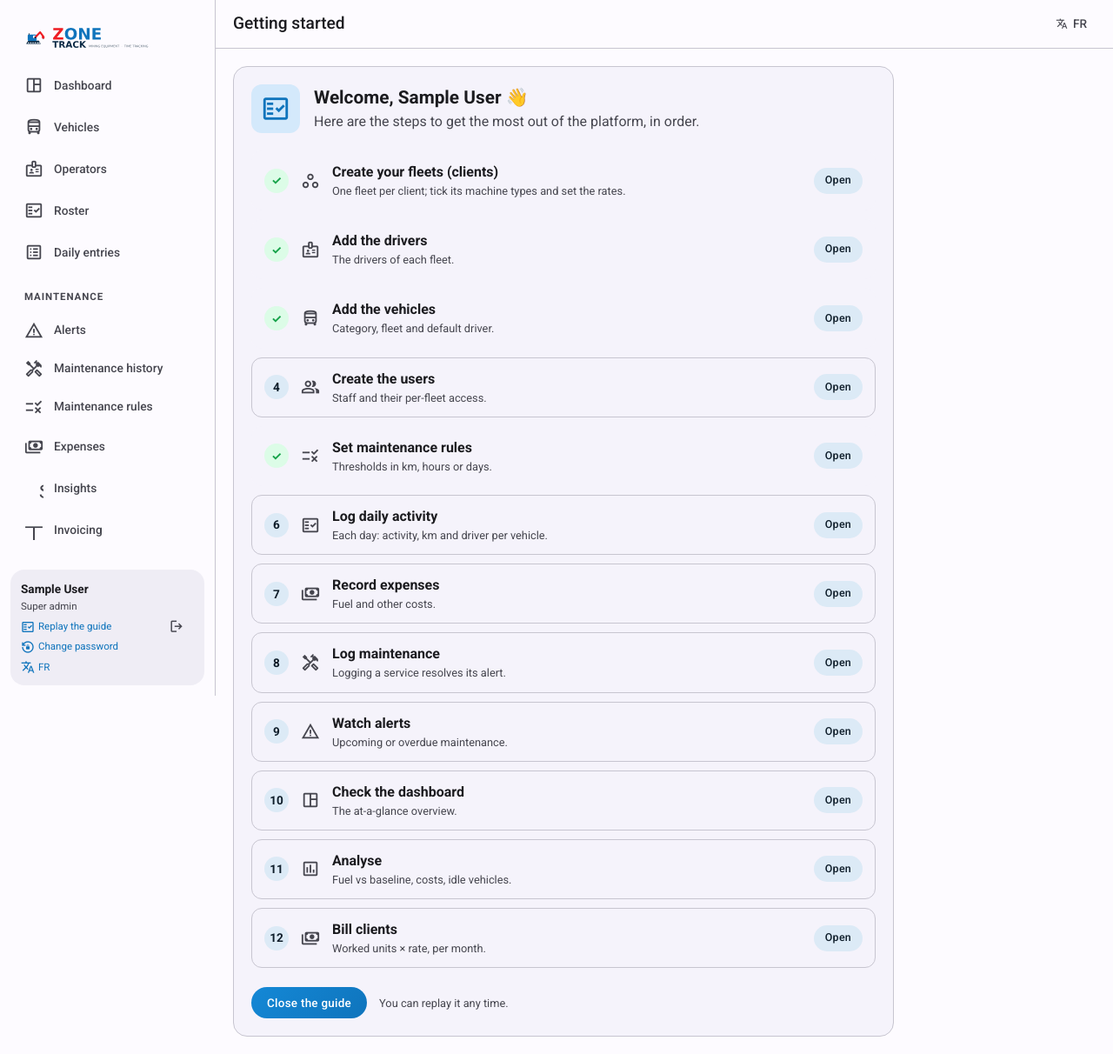
After one commit to DialloOumar/zone_web, a Flask app: page /bienvenue in a window 1280 px wide. The commit adds this page. Shown: the whole page at 87% size. Run offline with Flask 3, Linux system fonts and the light colour scheme; a user stored in the database is signed in; tables that the repository leaves empty hold one stand-in row (values such as "Sample post"); some libraries are stand-ins or nearby versions.

Commit message:
Add first-login welcome guide + per-role demo users
On first login the user is redirected to /bienvenue: a role-tailored
checklist in setup -> daily-ops -> piloting order, showing only the
steps their permissions allow. Admin setup steps auto-tick when the
data already exists. A "Revoir le guide" sidebar link replays it;
User.tour_seen_at (migration e5f6a7b8c9d0) records completion.

seed-demo now also creates one demo user per system role
(manager / supervisor / inspector / external, password <role>123) so
each onboarding flow can be tried; wipe-demo removes them.

Icons limited to ones in the current font subset (the new query_stats/
request_quote nav icons aren't in it yet — font subset to refresh
separately).

```diff
--- a/app.py
+++ b/app.py
@@ -407,6 +407,71 @@ def _home_url():
     return url_for("change_password")  # always available to a logged-in user
 
 
+def _onboarding_steps():
+    """The first-run guide for the current user, in setup→ops→piloting order,
+    filtered to what their role can actually do. Each step's `done` ticks the
+    box when the data already exists (None = a how-to, not a one-time setup)."""
+    t = get_t()
+    steps = []
+
+    def add(icon, key, endpoint, done=None, **kw):
+        steps.append({
+            "icon": icon, "done": done,
+            "title": t.get("tour.%s.t" % key, key),
+            "desc": t.get("tour.%s.d" % key, ""),
+            "url": url_for(endpoint, **kw) if endpoint else None,
+        })
+
+    # Phase 1 — configuration (super admin only)
+    if current_user.is_super_admin:
+        add("workspaces", "fleets", "admin.fleets",
+            done=Fleet.query.filter_by(is_active=True).count() > 0)
+        add("badge", "operators", "operators.index",
+            done=Operator.query.filter_by(is_active=True).count() > 0)
+        add("directions_bus", "vehicles", "vehicles.index",
+            done=Vehicle.query.filter_by(is_active=True).count() > 0)
+        add("group", "users", "admin.users",
+            done=User.query.filter_by(is_super_admin=False).count() > 0)
+        add("rule", "rules", "maintenance.rules",
+            done=MaintenanceRule.query.count() > 0)
+
+    # Phase 2 — daily operations
+    if has_perm("entry.create"):
+        add("fact_check", "entry", "entries.roster_index")
+    if has_perm("expense.create"):
+        add("payments", "expense", "expenses.index")
+    if has_perm("maintenance_record.create"):
+        add("handyman", "maint", "maintenance.records")
+    if has_perm("alert.view"):
+        add("warning", "alerts", "maintenance.alerts")
+
+    # Phase 3 — piloting
+    if has_perm("dashboard.view"):
+        add("space_dashboard", "dashboard", "dashboard")
+    if has_perm("insights.view"):
+        add("assessment", "insights", "insights.index")
+    if has_perm("invoicing.view"):
+        add("payments", "invoicing", "invoicing.index")
+    return steps
+
+
+@app.route("/bienvenue")
+@login_required
+def welcome():
+    """Role-based first-login guide (also reachable later via 'Revoir le guide')."""
+    return render_template("welcome.html", steps=_onboarding_steps(),
+                           first_time=current_user.tour_seen_at is None)
+
+
+@app.route("/bienvenue/termine", methods=["POST"])
+@login_required
+def welcome_done():
+    if current_user.tour_seen_at is None:
+        current_user.tour_seen_at = datetime.utcnow()
+        db.session.commit()
+    return redirect(_home_url())
+
+
 @app.route("/")
 @login_required
 def dashboard():
@@ -474,7 +539,10 @@ def login():
             login_user(user)
             log_action("LOGIN", "auth", detail="Successful login")
             db.session.commit()
-            return redirect(request.args.get("next") or _home_url())
+            dest = request.args.get("next")
+            if not dest and user.tour_seen_at is None:
+                dest = url_for("welcome")  # first login → role-based welcome guide
+            return redirect(dest or _home_url())
         # Log the attempt without exposing the user's typed username — the
         # request log + IP suffice for forensics. Avoid leaking that an
         # unknown username was attempted, to prevent username enumeration.
@@ -1083,16 +1151,25 @@ def seed_demo_cmd(days, force):
 
     db.session.commit()
 
-    # Optional demo manager (scoped to Zone Nord) to showcase fleet scoping.
-    fm = Role.query.filter_by(slug="fleet_manager").first()
-    if fm and not User.query.filter_by(username="manager").first():
-        mgr = User(username="manager", full_name="Chef Zone Nord", is_super_admin=False, lang="fr")
-        mgr.set_password("manager123")
-        db.session.add(mgr)
+    # One demo user per system role so each onboarding flow can be tried.
+    # (username, full name, password, role slug, fleet slug)
+    demo_users = [
+        ("manager",    "Chef Zone Nord",  "manager123",    "fleet_manager", "zone-nord"),
+        ("supervisor", "Superviseur Sud", "supervisor123", "supervisor",    "zone-sud"),
+        ("inspector",  "Inspecteur",      "inspector123",  "inspector",     "zone-nord"),
+        ("external",   "Client externe",  "external123",   "external",      "zone-nord"),
+    ]
+    for username, full_name, password, role_slug, fleet_slug in demo_users:
+        role = Role.query.filter_by(slug=role_slug).first()
+        if not role or fleet_slug not in fleets or User.query.filter_by(username=username).first():
+            continue
+        u = User(username=username, full_name=full_name, is_super_admin=False, lang="fr")
+        u.set_password(password)
+        db.session.add(u)
         db.session.flush()
-        db.session.add(UserFleet(user_id=mgr.id, fleet_id=fleets["zone-nord"].id, role_id=fm.id))
-        db.session.commit()
-        click.echo("  demo user: manager / manager123 (Fleet Manager on Zone Nord)")
+        db.session.add(UserFleet(user_id=u.id, fleet_id=fleets[fleet_slug].id, role_id=role.id))
+        click.echo("  demo user: %s / %s (%s)" % (username, password, role.name))
+    db.session.commit()
 
     click.echo(
         "Demo data seeded: %d fleets, %d vehicles, %d operators, %d daily entries, "
--- a/models.py
+++ b/models.py
@@ -41,6 +41,8 @@ class User(UserMixin, db.Model):
     is_super_admin = db.Column(db.Boolean, nullable=False, default=False)
     lang           = db.Column(db.String(5),  nullable=False, default="fr")
     is_active      = db.Column(db.Boolean,    nullable=False, default=True)
+    # When the user finished/skipped the first-login welcome guide (null = not yet).
+    tour_seen_at   = db.Column(db.DateTime,   nullable=True)
     created_at     = db.Column(db.DateTime,   nullable=False, default=datetime.utcnow)
 
     # UserFleet has two FKs pointing at users (user_id and assigned_by), so the
--- a/static/css/style.css
+++ b/static/css/style.css
@@ -998,6 +998,41 @@ a:hover { text-decoration: underline; }
 .welcome-banner h2 { font-size: 1.4rem; font-weight: 700; margin-bottom: 4px; }
 .welcome-banner p { opacity: 0.92; font-size: 0.92rem; }
 
+/* First-login welcome guide */
+.welcome-hero { display: flex; gap: 16px; align-items: flex-start; margin-bottom: 20px; }
+.welcome-hero__icon {
+    font-size: 34px; flex-shrink: 0;
+    color: var(--md-primary);
+    background: var(--md-primary-container);
+    width: 56px; height: 56px; border-radius: var(--shape-md);
+}
+.welcome-hero h2 { font-size: 1.3rem; font-weight: 700; }
+.tour-steps { list-style: none; margin: 0; padding: 0; display: flex; flex-direction: column; gap: 10px; }
+.tour-step {
+    display: flex; align-items: center; gap: 14px;
+    padding: 12px 14px;
+    border: 1px solid var(--md-outline-variant);
+    border-radius: var(--shape-md);
+}
+.tour-step.is-done { background: var(--md-surface-container-low); border-color: transparent; }
+.tour-step__num {
+    flex-shrink: 0; width: 28px; height: 28px; border-radius: 50%;
+    display: inline-flex; align-items: center; justify-content: center;
+    font-weight: 700; font-size: 0.85rem;
+    background: var(--md-secondary-container); color: var(--md-on-secondary-container);
+}
+.tour-step.is-done .tour-step__num { background: var(--c-green-bg); color: var(--c-green); }
+.tour-step.is-done .tour-step__num .material-symbols-outlined { font-size: 18px; }
+.tour-step__icon { font-size: 22px; color: var(--md-on-surface-variant); flex-shrink: 0; }
+.tour-step__body { flex: 1; min-width: 0; }
+.tour-step__title { font-weight: 600; }
+.tour-step__go { flex-shrink: 0; }
+.welcome-actions { display: flex; align-items: center; gap: 14px; flex-wrap: wrap; margin-top: 22px; }
+@media (max-width: 600px) {
+    .tour-step__icon { display: none; }
+    .tour-step__desc { display: none; }
+}
+
 .stat-grid {
     display: grid;
     grid-template-columns: repeat(auto-fit, minmax(210px, 1fr));
--- a/templates/base.html
+++ b/templates/base.html
@@ -116,6 +116,9 @@
                 <span class="sidebar-user-role">
                     {% if is_super_admin %}{{ t['role.super_admin'] }}{% else %}{{ t['role.user'] }}{% endif %}
                 </span>
+                <a href="{{ url_for('welcome') }}" class="sidebar-change-pw">
+                    <span class="material-symbols-outlined" style="font-size:16px;">fact_check</span> {{ t['tour.replay'] }}
+                </a>
                 <a href="{{ url_for('change_password') }}" class="sidebar-change-pw">
                     <span class="material-symbols-outlined" style="font-size:16px;">lock_reset</span> {{ t['nav.change_password'] }}
                 </a>
--- /dev/null
+++ b/templates/welcome.html
@@ -0,0 +1,43 @@
+{% extends "base.html" %}
+
+{% block title %}{{ t['tour.title'] }}{% endblock %}
+{% block page_title %}{{ t['tour.title'] }}{% endblock %}
+
+{% block content %}
+<section class="card" style="max-width: 760px;">
+    <div class="welcome-hero">
+        <span class="material-symbols-outlined welcome-hero__icon">fact_check</span>
+        <div>
+            <h2>{{ t['tour.hello'] }}, {{ current_user.full_name }} 👋</h2>
+            <p class="muted">{{ t['tour.intro'] }}</p>
+        </div>
+    </div>
+
+    {% if steps %}
+    <ol class="tour-steps">
+        {% for s in steps %}
+        <li class="tour-step {% if s.done %}is-done{% endif %}">
+            <span class="tour-step__num">
+                {% if s.done %}✓{% else %}{{ loop.index }}{% endif %}
+            </span>
+            <span class="tour-step__icon material-symbols-outlined">{{ s.icon }}</span>
+            <div class="tour-step__body">
+                <div class="tour-step__title">{{ s.title }}</div>
+                <div class="tour-step__desc muted small">{{ s.desc }}</div>
+            </div>
+            {% if s.url %}
+            <a href="{{ s.url }}" class="btn btn--sm btn--tonal tour-step__go">{{ t['tour.go'] }}</a>
+            {% endif %}
+        </li>
+        {% endfor %}
+    </ol>
+    {% endif %}
+
+    <form method="post" action="{{ url_for('welcome_done') }}" class="welcome-actions">
+        <button type="submit" class="btn btn--primary">
+            {{ t['tour.start'] if first_time else t['tour.close'] }}
+        </button>
+        <span class="muted small">{{ t['tour.replay_hint'] }}</span>
+    </form>
+</section>
+{% endblock %}
```
Also changed, not shown: languages.py (+68 -0 lines), migrations/versions/e5f6a7b8c9d0_add_user_tour_seen_at.py (added, +29 -0 lines).
